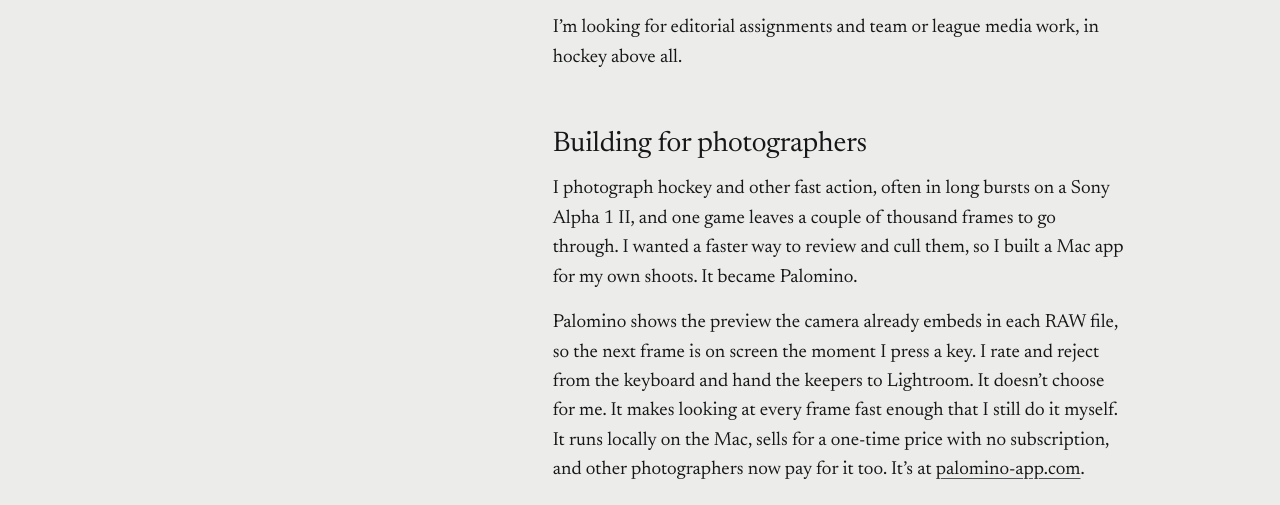
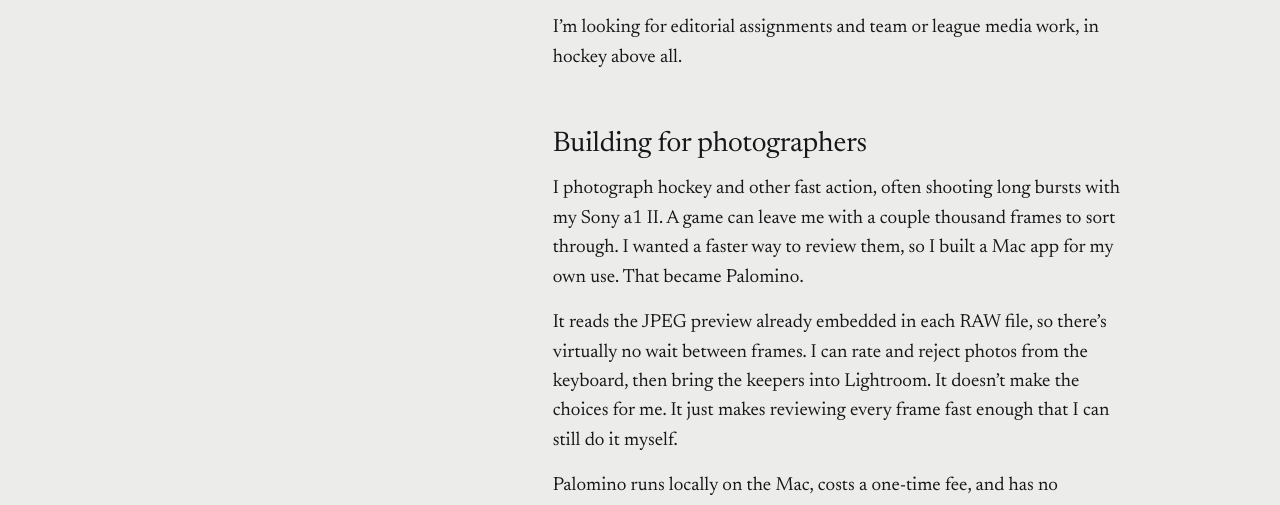
Before and after one commit to neilkod/neilkodner.com, an Eleventy site: page src/about.njk in a window 1280 px wide. Shown: the part 259-764 px from the top of the page. Built offline with nearby package versions, Linux system fonts and the light colour scheme; Eleventy itself is replaced by a stand-in of ours; files that its build step writes are made by us from their sources; what exifr would draw is missing.

Commit message:
Use Neil's wording for the Palomino section on About
Co-Authored-By: Claude Opus 5.5 <noreply@anthropic.com>
Claude-Session: https://claude.ai/code/session_015Voc4CBGHryXPQRMtzPXon

```diff
--- a/src/about.njk
+++ b/src/about.njk
@@ -18,8 +18,9 @@ bodyClass: page-about
 
     <section class="about-more" aria-labelledby="building">
       <h2 id="building">Building for photographers</h2>
-      <p>I photograph hockey and other fast action, often in long bursts on a Sony Alpha 1 II, and one game leaves a couple of thousand frames to go through. I wanted a faster way to review and cull them, so I built a Mac app for my own shoots. It became Palomino.</p>
-      <p>Palomino shows the preview the camera already embeds in each RAW file, so the next frame is on screen the moment I press a key. I rate and reject from the keyboard and hand the keepers to Lightroom. It doesn’t choose for me. It makes looking at every frame fast enough that I still do it myself. It runs locally on the Mac, sells for a one-time price with no subscription, and other photographers now pay for it too. It’s at <a href="https://palomino-app.com">palomino-app.com</a>.</p>
+      <p>I photograph hockey and other fast action, often shooting long bursts with my Sony a1 II. A game can leave me with a couple thousand frames to sort through. I wanted a faster way to review them, so I built a Mac app for my own use. That became Palomino.</p>
+      <p>It reads the JPEG preview already embedded in each RAW file, so there’s virtually no wait between frames. I can rate and reject photos from the keyboard, then bring the keepers into Lightroom. It doesn’t make the choices for me. It just makes reviewing every frame fast enough that I can still do it myself.</p>
+      <p>Palomino runs locally on the Mac, costs a one-time fee, and has no subscription. Other photographers are using it too. You can find it at <a href="https://palomino-app.com">palomino-app.com</a>.</p>
     </section>
 
     <dl class="facts">
```
